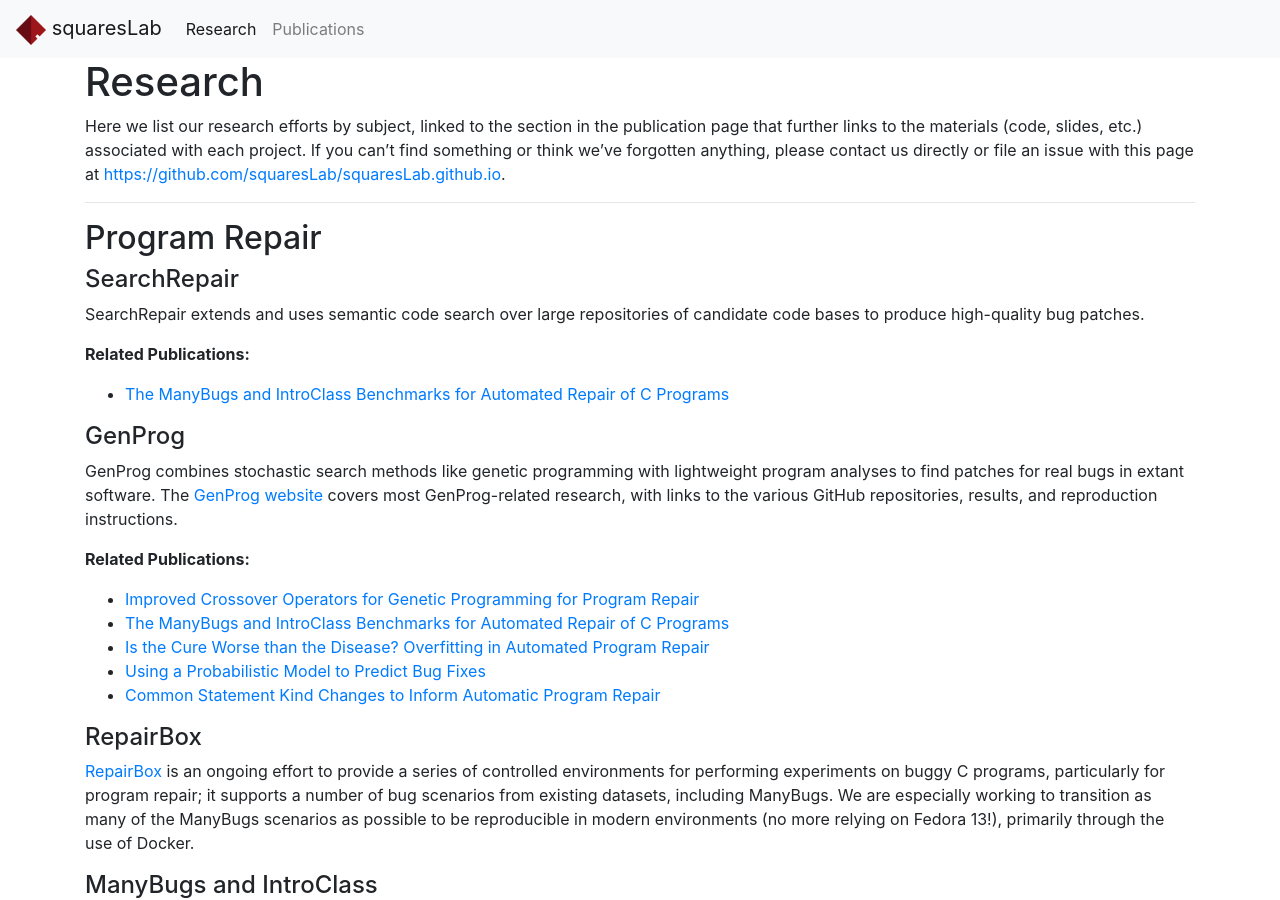
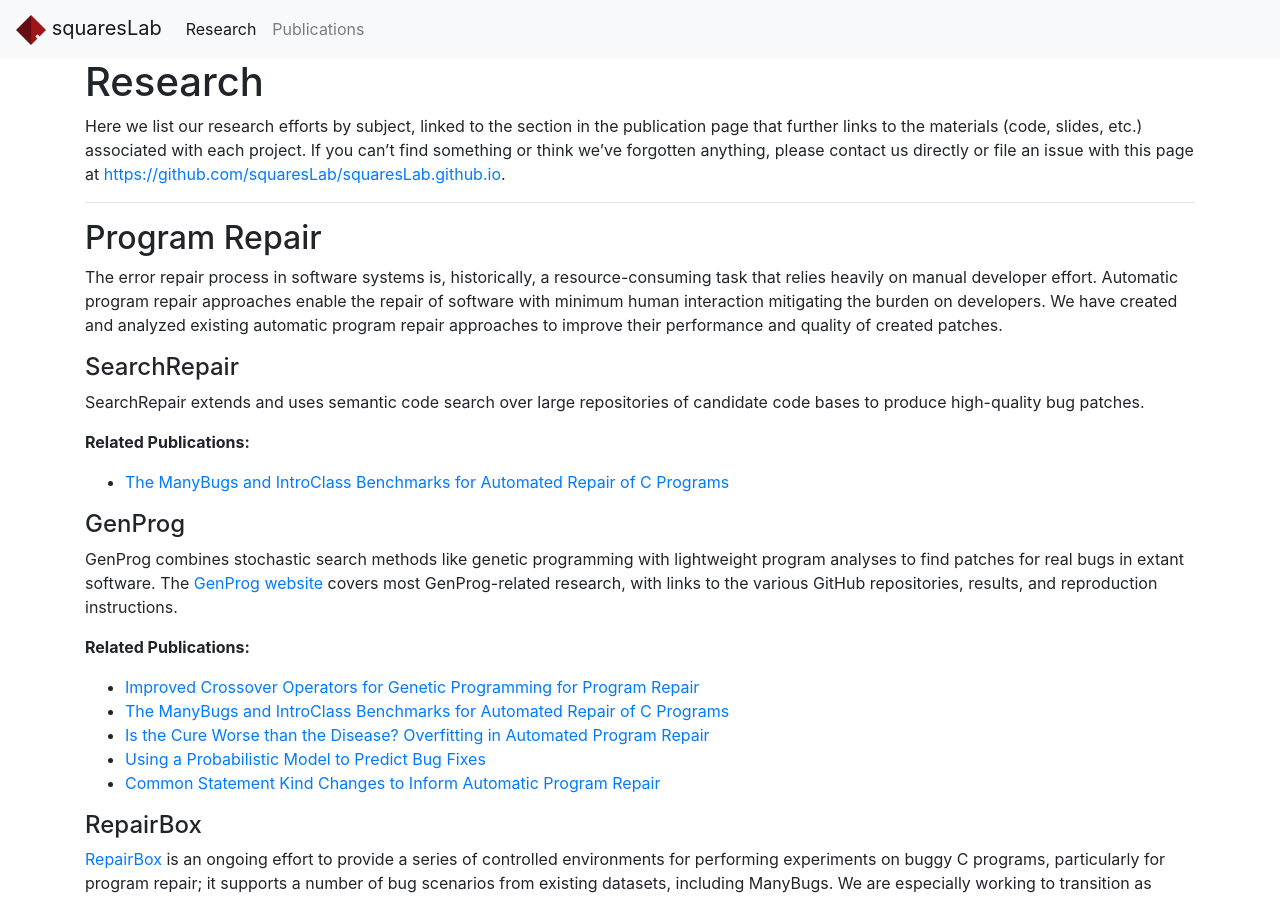
Before and after one commit to squaresLab/squaresLab.github.io, a Jekyll site: the page built from research.md, in a window 1280 px wide and 900 px high. Built offline with Jekyll 4.4.1, drawn with Linux system fonts in a browser that asks for light colours; nearby versions of some CDN libraries.

Commit message:
added description to APR section

```diff
--- a/research.md
+++ b/research.md
@@ -15,6 +15,13 @@ page at [https://github.com/squaresLab/squaresLab.github.io](https://github.com/
 ---
 
 ## Program Repair
+The error repair process in software systems is, historically,
+a resource-consuming task that relies heavily on manual developer effort.
+Automatic program repair approaches enable the repair of software with
+minimum human interaction mitigating the burden on developers.
+We have created and analyzed existing automatic program repair approaches
+to improve their performance and quality of created patches.
+
 #### SearchRepair
 SearchRepair extends and uses semantic code search over large repositories of
 candidate code bases to produce high-quality bug patches.
```
